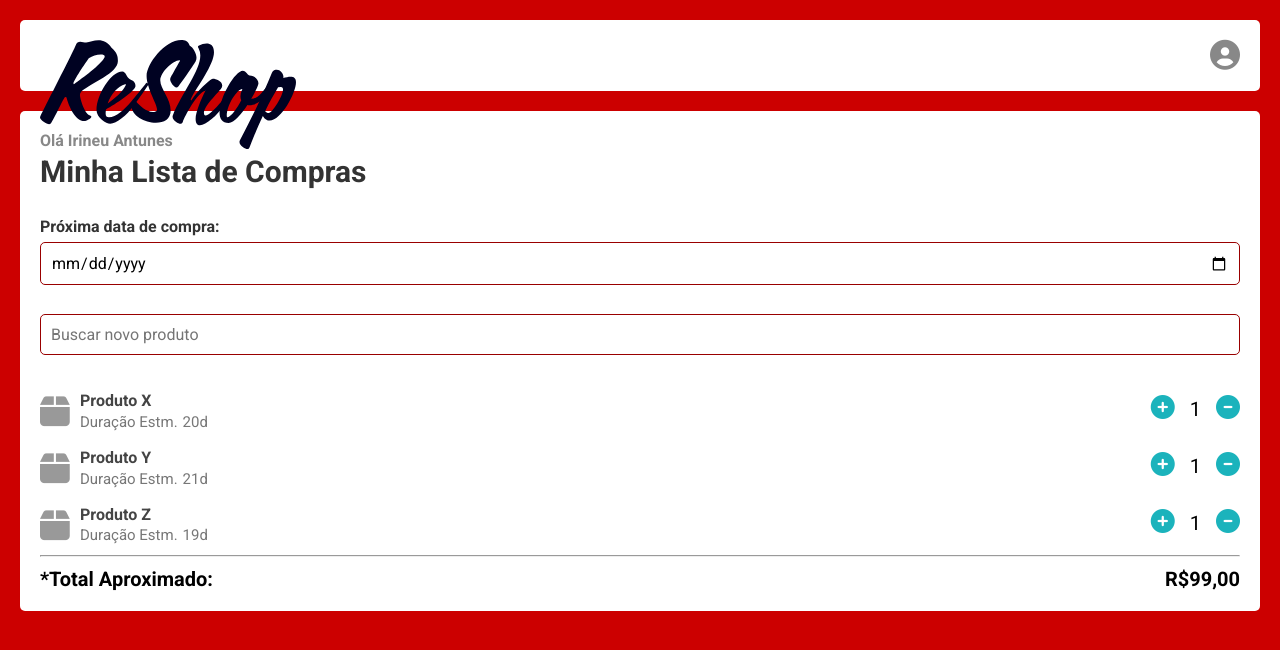
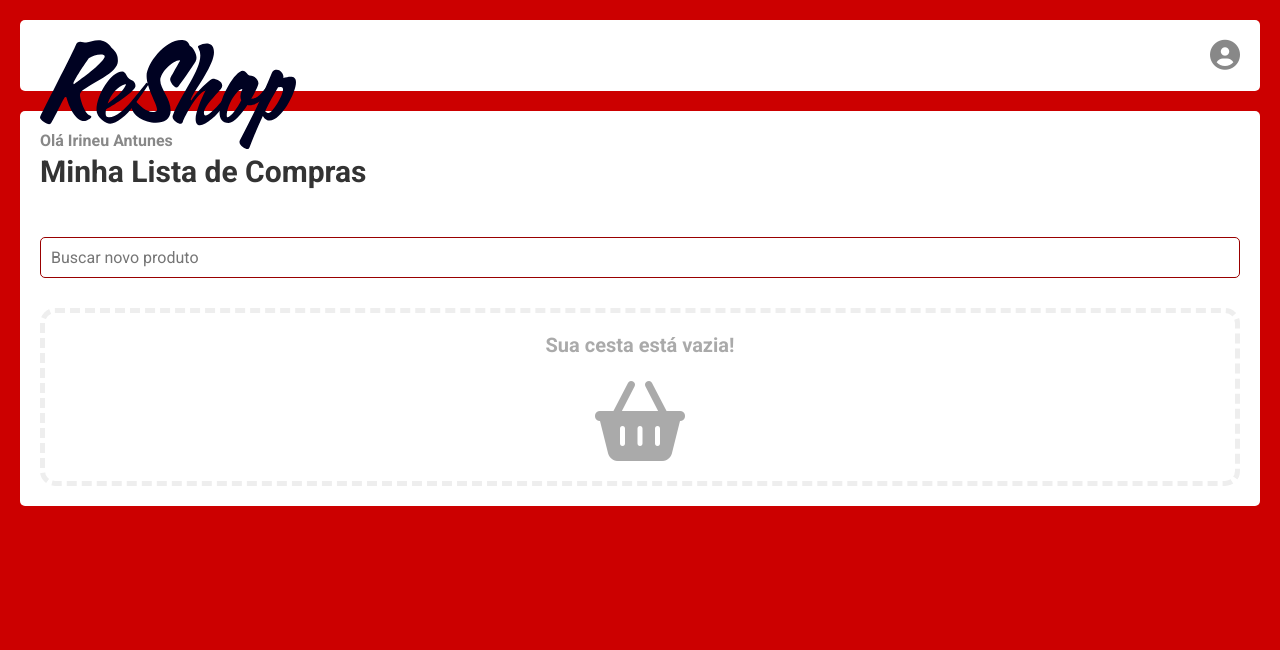
Before and after one commit to irineu/thecodeforce, an Angular app in the folder frontend/reshop/: page /home in a window 1280 px wide. Shown: the top 650 px of the page. Built offline with nearby package versions, Linux system fonts and the light colour scheme.

Commit message:
adicionado dinamismo na tela

```diff
--- a/frontend/reshop/src/app/home/home.component.html
+++ b/frontend/reshop/src/app/home/home.component.html
@@ -16,7 +16,7 @@
 
   <br/>
 
-  <div class="schedule">
+  <div class="schedule"  *ngIf="productList.length > 0">
     <span>Próxima data de compra: </span><input type="date" placeholder="DD/MM">
   </div>
 
@@ -26,8 +26,8 @@
     <input class="add" type="text" placeholder="Buscar novo produto" [(ngModel)]="productToSearch" (input)="onSearchChange()"/>
     <div class="autocomplete" [ngStyle]="{'display': productToSearch.length > 2 ? 'block' : 'none'}">
       <ul *ngIf="searchList.length > 0">
-        <li>
-          <div *ngFor="let product of searchList">
+        <li *ngFor="let product of searchList">
+          <div (click)="addProduct(product)">
             <i class="fa-solid fa-box"></i>
             <div class="product-desc">
               <p>{{product.name}}</p>
@@ -35,7 +35,7 @@
             </div>
             <div class="product-price">
               <span>Preço médio:</span>
-              <span class="price">R$99,99</span>
+              <span class="price">R${{product.price | number : '1.2-2'}}</span>
             </div>
           </div>
         </li>
@@ -47,65 +47,39 @@
     </div>
   </div>
 
+  <div *ngIf="productList.length == 0" class="empty-basket">
+    <h2>Sua cesta está vazia!</h2>
+    <br/>
+    <i class="fa-solid fa-basket-shopping fa-4x"></i>
+  </div>
 
-  <ul class="product-list">
-    <li>
+  <ul *ngIf="productList.length > 0" class="product-list">
+    <li *ngFor="let p of productList">
       <div>
         <i class="fa-solid fa-box"></i>
         <div class="product-desc">
-          <p>Produto X</p>
-          <!--<span>Categoria</span>&nbsp;<span>Marca</span><br/>-->
-          <span>Duração Estm.</span>&nbsp;<span>20d</span>
+          <p>{{p.product.name}}</p>
+          <span>Duração Estm.</span>&nbsp;<span>{{p.product.avgDuration * p.amount}}d</span>
         </div>
         <div class="product-amount">
-          <i class="fa-solid fa-circle-plus"></i>
+          <i class="fa-solid fa-circle-minus" (click)="decreaseAmount(p)"></i>
           <span class="amount">
-            1
+            {{p.amount}}
           </span>
-          <i class="fa-solid fa-circle-minus"></i>
-        </div>
-      </div>
-
-      <div>
-        <i class="fa-solid fa-box"></i>
-        <div class="product-desc">
-          <p>Produto Y</p>
-          <!--<span>Categoria</span>&nbsp;<span>Marca</span><br/>-->
-          <span>Duração Estm.</span>&nbsp;<span>21d</span>
-        </div>
-        <div class="product-amount">
-          <i class="fa-solid fa-circle-plus"></i>
-          <span class="amount">
-            1
-          </span>
-          <i class="fa-solid fa-circle-minus"></i>
-        </div>
-      </div>
-
-      <div>
-        <i class="fa-solid fa-box"></i>
-        <div class="product-desc">
-          <p>Produto Z</p>
-          <!--<span>Categoria</span>&nbsp;<span>Marca</span><br/>-->
-          <span>Duração Estm.</span>&nbsp;<span>19d</span>
-        </div>
-        <div class="product-amount">
-          <i class="fa-solid fa-circle-plus"></i>
-          <span class="amount">
-            1
-          </span>
-          <i class="fa-solid fa-circle-minus"></i>
+          <i class="fa-solid fa-circle-plus" (click)="increaseAmount(p)"></i>
         </div>
       </div>
     </li>
   </ul>
-  <hr/>
-  <div class="footer">
+  <hr *ngIf="productList.length > 0"/>
+  <div class="footer"  *ngIf="productList.length > 0">
     <h3>*Total Aproximado:</h3>
     <div class="price">
-      <h2>R$99,00</h2>
+      <h2>R${{getTotal() | number : '1.2-2'}}</h2>
     </div>
   </div>
 
+  <button class="buy-now" *ngIf="productList.length > 0">Comprar Agora</button>
+
 
 </section>
--- a/frontend/reshop/src/app/home/home.component.scss
+++ b/frontend/reshop/src/app/home/home.component.scss
@@ -86,6 +86,14 @@
     }
   }
 
+  div.empty-basket{
+    color: #AAA;
+    text-align: center;
+    border: 5px dashed #EEE;
+    padding: 1rem;
+    border-radius: 15px;
+  }
+
   ul{
     list-style: none;
 
@@ -157,4 +165,15 @@
       text-align: right;
     }
   }
+
+  button.buy-now{
+    margin-top: 25px;
+    background: #9E3667;
+    padding: .65rem;
+    color: #FFF;
+    border: 0;
+    border-radius: 4px;
+    width: 100%;
+
+  }
 }
--- a/frontend/reshop/src/app/home/home.component.ts
+++ b/frontend/reshop/src/app/home/home.component.ts
@@ -15,6 +15,8 @@ export class HomeComponent implements OnInit {
   productToSearch = "";
   searchList:any[] = []
 
+  productList:any[] = [];
+
 
   ngOnInit(): void {
     this.activeUser = this.mockService.getActiveUser();
@@ -22,7 +24,7 @@ export class HomeComponent implements OnInit {
 
   onSearchChange() {
 
-    if(this.productToSearch.length <= 3){
+    if(this.productToSearch.length <= 2){
       this.searchList = []
     }else{
       // @ts-ignore
@@ -30,4 +32,36 @@ export class HomeComponent implements OnInit {
     }
 
   }
+
+  addProduct(product: any) {
+    this.productToSearch = "";
+    this.productList.push({
+      product: product,
+      amount: 1
+    });
+  }
+
+  increaseAmount(p: any) {
+    p.amount++;
+  }
+
+  decreaseAmount(p: any) {
+    if(p.amount == 1){
+      if(confirm("Deseja remove este item da sua cesta?")){
+        let index = this.productList.findIndex(p2 => p2.product == p.product);
+        this.productList.splice(index, 1);
+      }
+    }else{
+      p.amount--;
+    }
+
+  }
+
+  getTotal() {
+    let total = 0;
+    this.productList.forEach(p => {
+      total += p.product.price * p.amount;
+    });
+    return total;
+  }
 }
--- a/frontend/reshop/src/app/mock.service.ts
+++ b/frontend/reshop/src/app/mock.service.ts
@@ -14,14 +14,16 @@ export class MockService {
       brand: 'Kitchen',
       type: 'Papel Toalha',
       units: 2,
-      avgUnitDuration: 5
+      avgDuration: 5,
+      price: 7.90
     },
     {
       name: 'Papel Toalha',
       brand: 'Qualitá',
       type: 'Papel Toalha',
       units: 3,
-      avgUnitDuration: 5
+      avgDuration: 5,
+      price: 10.20
     },
 
     //Café
@@ -30,21 +32,24 @@ export class MockService {
       brand: 'Três Corações',
       type: 'Café',
       units: 1,
-      avgUnitDuration: 15
+      avgDuration: 15,
+      price: 11.50
     },
     {
       name: 'Café Extra Forte',
       brand: 'Três Corações',
       type: 'Café',
       units: 1,
-      avgUnitDuration: 15
+      avgDuration: 15,
+      price: 12.40
     },
     {
       name: 'Café Tradicional',
       brand: 'Três Pelé',
       type: 'Café',
       units: 1,
-      avgUnitDuration: 15
+      avgDuration: 15,
+      price: 10.76
     },
 
     //Desinfetante
@@ -53,14 +58,16 @@ export class MockService {
       brand: 'Pinho',
       type: 'Desinfetante',
       units: 1,
-      avgUnitDuration: 5
+      avgDuration: 5,
+      price: 14.50
     },
     {
       name: 'Desinfetante Lavanda 2l',
       brand: 'Pinho',
       type: 'Desinfetante',
       units: 1,
-      avgUnitDuration: 10
+      avgDuration: 10,
+      price: 19.80
     }
   ]
 
```
Also changed, not shown: 2 other files (tests, documents, lock files or other folders).
